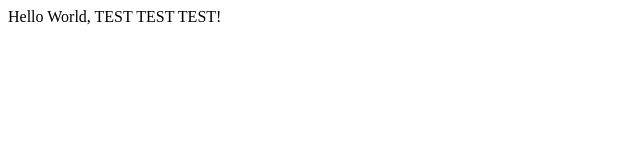
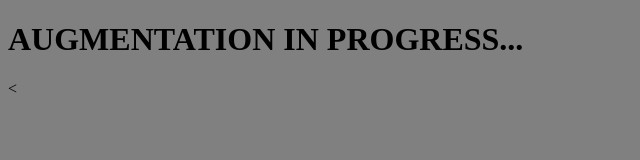
Before and after one commit to dennybrah/agmnt, a plain HTML site: page index.html in a window 1280 px wide. Shown: the whole page, without its empty margins (0-640 px from the left). Drawn offline with Linux system fonts and the light colour scheme.

Commit message:
Update index.html

```diff
--- a/index.html
+++ b/index.html
@@ -1,3 +1,10 @@
+<!DOCTYPE html>
 <html>
-Hello World, TEST TEST TEST!
+   <head>
+      <title>HTML Backgorund Color</title>
+   </head>
+   <body style="background-color:grey;">
+      <h1>AUGMENTATION IN PROGRESS...</h1>
+      <
+   </body>
 </html>
```
